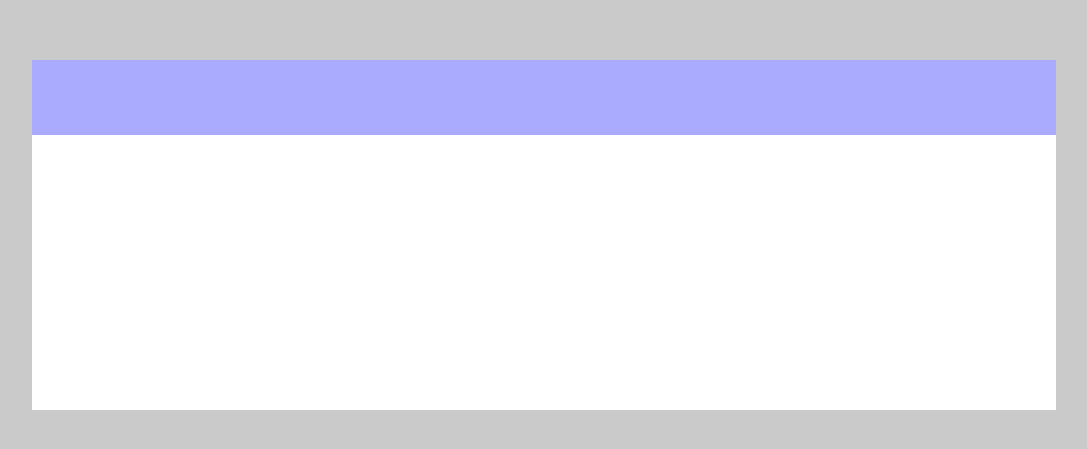
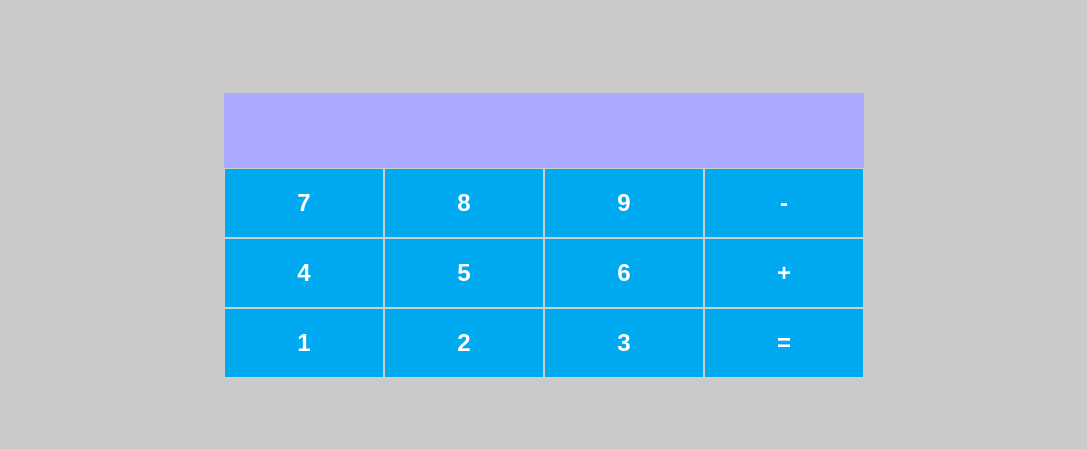
Before and after one commit to 3-du4rd4/react-calculator, a React (Create React App) app: page / in a window 1280 px wide. Shown: the part 165-614 px from the top of the page, without its empty margins (96-1183 px from the left). Built offline with nearby package versions, Linux system fonts and the light colour scheme.

Commit message:
criando os botões principais

```diff
--- a/src/App.js
+++ b/src/App.js
@@ -1,12 +1,30 @@
 import Input from './components/Input'
 import Button from './components/Button'
-import { Container, Content } from './styles'
+import { Container, Content, Row, Column } from './styles'
 
 const App = () => {
   return (
     <Container>
       <Content>
         <Input />
+        <Row>
+          <Button label="7" />
+          <Button label="8" />
+          <Button label="9" />
+          <Button label="-" />
+        </Row>
+        <Row>
+          <Button label="4" />
+          <Button label="5" />
+          <Button label="6" />
+          <Button label="+" />
+        </Row>
+        <Row>
+          <Button label="1" />
+          <Button label="2" />
+          <Button label="3" />
+          <Button label="=" />
+        </Row>
       </Content>
     </Container>
   )
--- a/src/components/Button/index.js
+++ b/src/components/Button/index.js
@@ -1,5 +1,7 @@
-const Button = () => {
-  return <div className="Button">Olá</div>
+import { ButtonContainer } from './styles'
+
+const Button = ({ label, onClick }) => {
+  return <ButtonContainer onClick={onClick}>{label}</ButtonContainer>
 }
 
 export default Button
--- a/src/components/Button/styles.js
+++ b/src/components/Button/styles.js
@@ -1 +1,11 @@
 import styled from 'styled-components'
+
+export const ButtonContainer = styled.button`
+  padding: 20px;
+  border: 1px solid #cdcdcd;
+  background-color: #00aaf0;
+  color: #ffffff;
+  font-size: 24px;
+  font-weight: 700;
+  flex: 1;
+`
--- a/src/styles.js
+++ b/src/styles.js
@@ -12,6 +12,19 @@
 
 export const Content = styled.div`
   background-color: #ffffff;
-  width: 80%;
-  min-height: 350px;
+  width: 50%;
 `
+
+export const Row = styled.div`
+  display: flex;
+  flex-direction: row;
+  justify-content: space-between;
+  align-items: center;
+`
+
+export const Column = styled.div`
+  display: flex;
+  flex-direction: column;
+  justify-content: space-between;
+  align-items: center;
+`
```
